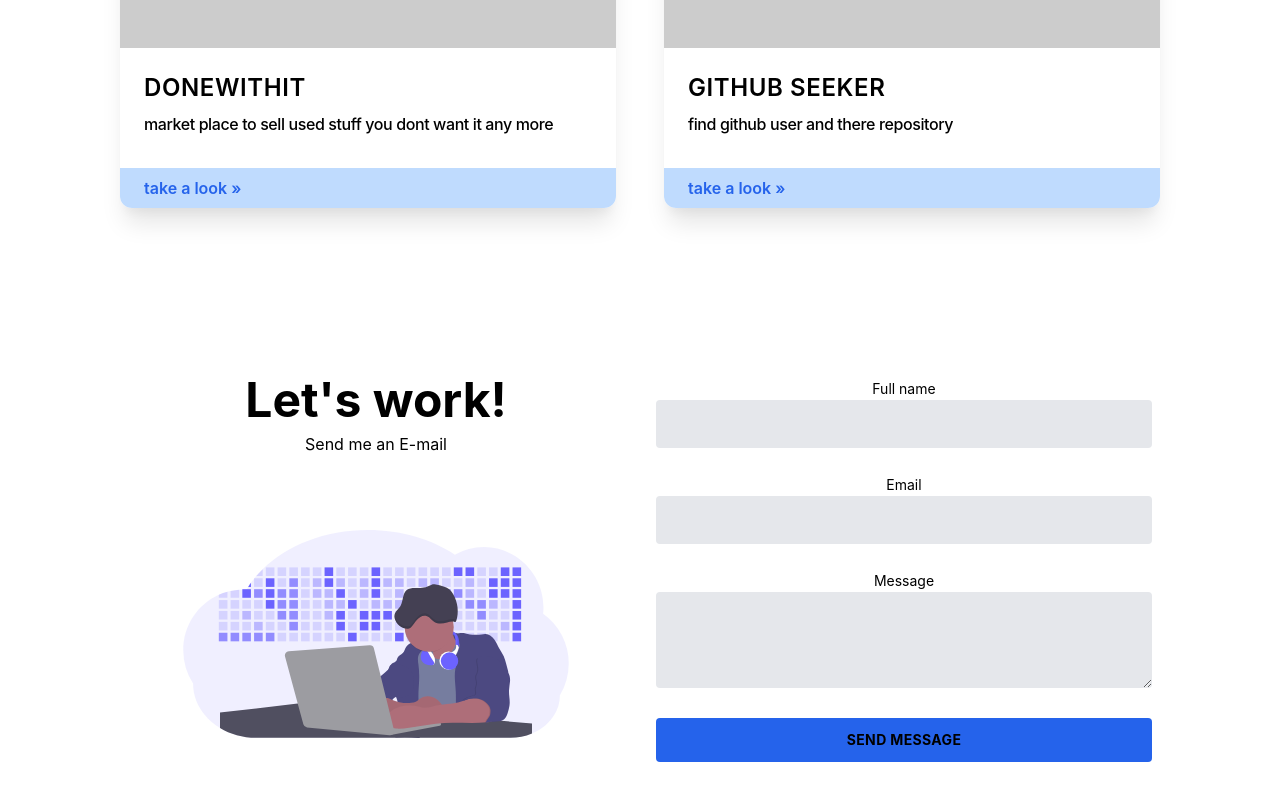
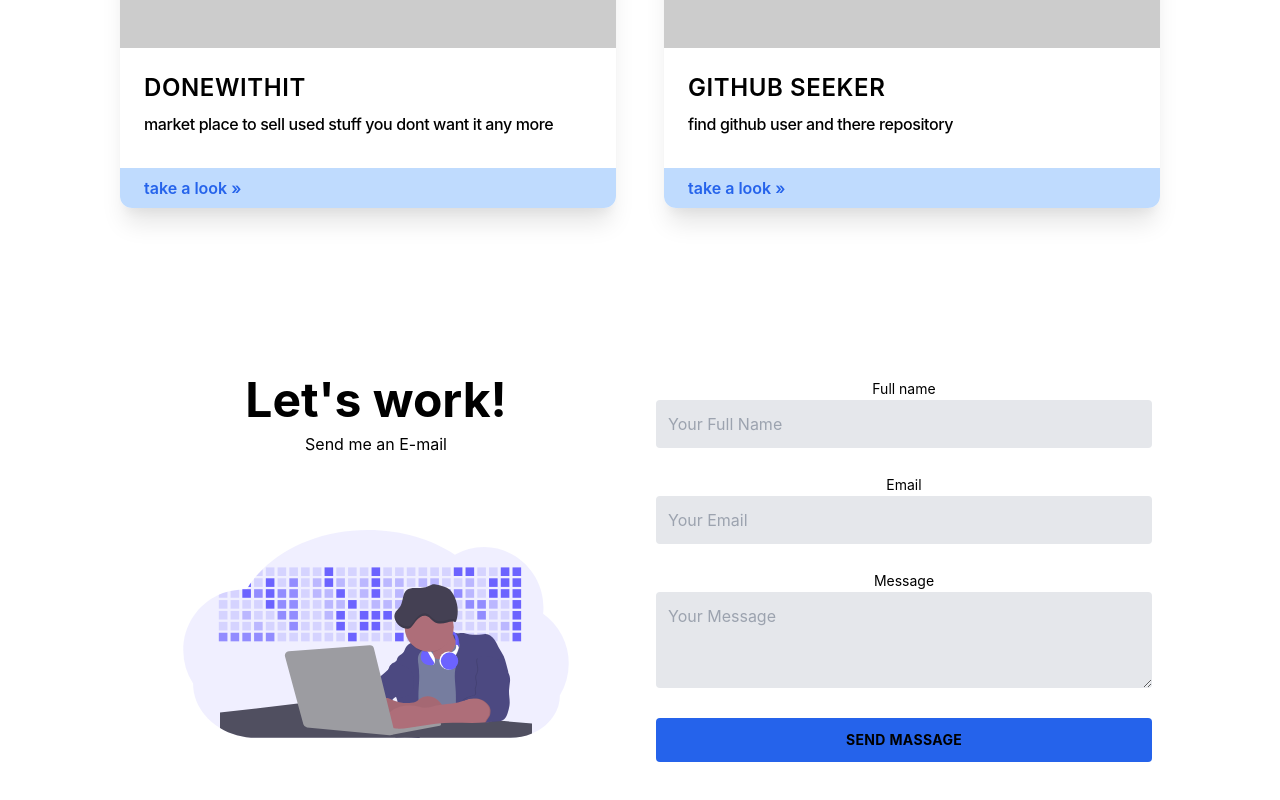
Before and after one commit to yan2441/portfolio, a React (Create React App) app: page / in a window 1280 px wide. Shown: the part 1572-2372 px from the top of the page. Built offline with nearby package versions, Linux system fonts and the light colour scheme; no server answers.

Commit message:
active contact form

```diff
--- a/src/components/contact.jsx
+++ b/src/components/contact.jsx
@@ -1,7 +1,22 @@
-import React from 'react';
+import React, { useRef } from 'react';
+import emailjs from 'emailjs-com';
+
 
 const Contact = () => {
 	const logo = process.env.PUBLIC_URL + '/about.svg'
+	const form = useRef();
+
+	const SERVICE_ID = process.env.REACT_APP_SERVICE_ID
+	const TEMPLATE_ID = process.env.REACT_APP_TEMPLATE_ID
+	const USER_ID = process.env.REACT_APP_USER_ID
+
+	const handleSubmit = async (e) => {
+		e.preventDefault();
+		//const res = await emailjs.sendForm(SERVICE_ID, TEMPLATE_ID, form.current, USER_ID)
+		//console.log(res)
+		e.target.reset();
+	}
+
 	return (
 		<div className="grid max-w-screen-xl grid-cols-1 gap-8 px-8 py-16 mx-auto rounded-lg md:grid-cols-2 md:px-12 lg:px-16 xl:px-32 dark:bg-coolGray-800 dark:text-coolGray-100">
 			<div className="flex flex-col justify-between">
@@ -11,20 +26,20 @@ const Contact = () => {
 				</div>
 				<img src={logo} alt="Contact" className="p-6 h-52 md:h-64"></img>
 			</div>
-			<form className="space-y-6">
+			<form ref={form} className="space-y-6" onSubmit={handleSubmit}>
 				<div>
-					<label for="name" className="text-sm">Full name</label>
-					<input id="name" type="text" placeholder="" className="w-full p-3 bg-gray-200 border-gray-400 rounded dark:bg-coolGray-800"></input>
+					<label htmlFor="name" className="text-sm">Full name</label>
+					<input id="name" type="text" name="name" placeholder="Your Full Name" className="w-full p-3 bg-gray-200 border-gray-400 rounded dark:bg-coolGray-800"></input>
 				</div>
 				<div>
-					<label for="email" className="text-sm">Email</label>
-					<input id="email" type="email" className="w-full p-3 bg-gray-200 border-gray-400 rounded dark:bg-coolGray-800"></input>
+					<label htmlFor="email" className="text-sm">Email</label>
+					<input id="email" type="email" name="email" placeholder="Your Email" className="w-full p-3 bg-gray-200 border-gray-400 rounded dark:bg-coolGray-800"></input>
 				</div>
 				<div>
-					<label for="message" className="text-sm">Message</label>
-					<textarea id="message" rows="3" className="w-full p-3 bg-gray-200 border-gray-400 rounded dark:bg-coolGray-800"></textarea>
+					<label htmlFor="message" className="text-sm">Message</label>
+					<textarea id="message" name="message" placeholder="Your Message" rows="3" className="w-full p-3 bg-gray-200 border-gray-400 rounded dark:bg-coolGray-800"></textarea>
 				</div>
-				<button type="submit" className="w-full p-3 text-sm font-bold tracking-wide uppercase bg-blue-600 border-black rounded dark:bg-indigo-400 dark:text-coolGray-900">Send Message</button>
+				<input type="submit" value="Send Massage" className="w-full p-3 text-sm font-bold tracking-wide uppercase bg-blue-600 border-black rounded"></input>
 			</form>
 		</div>
 	);
```
Also changed, not shown: 1 other file (tests, documents, lock files or other folders).
